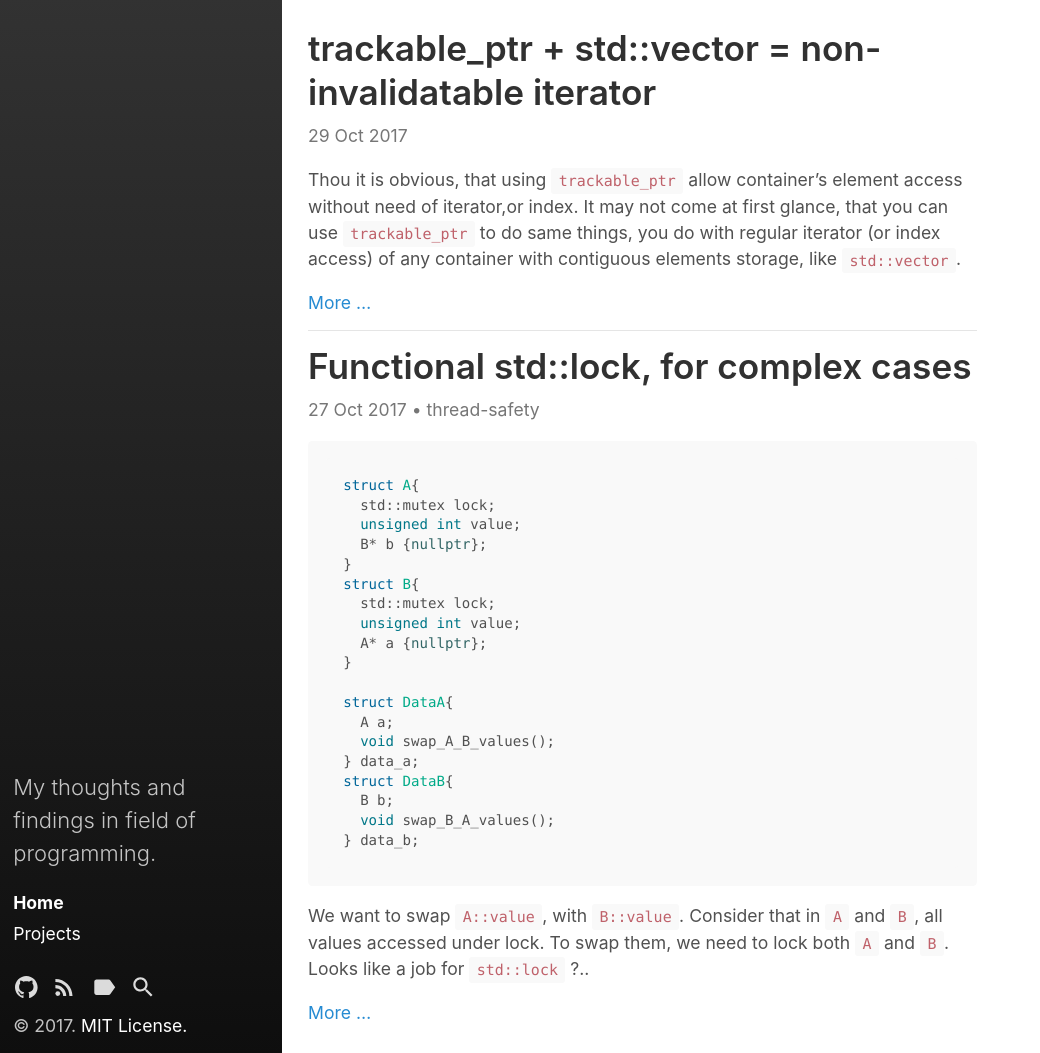
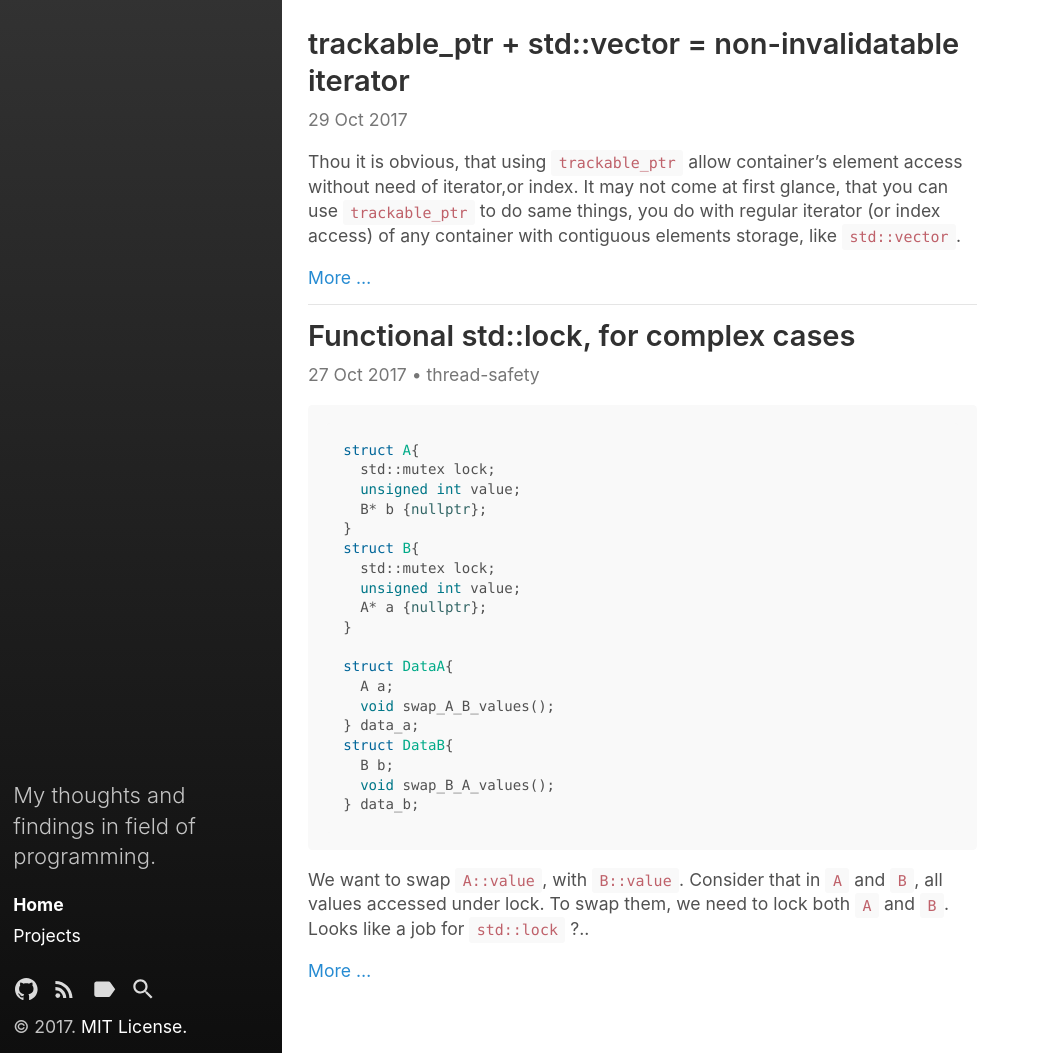
Before and after one commit to tower120/tower120.github.io, a Jekyll site: the page built from index.html, in a window 1280 px wide. Shown: the whole page, without its empty margins (0-1040 px from the left). Built offline with Jekyll 4.4.1, drawn with Linux system fonts in a browser that asks for light colours; the list of posts is cut into pages by our own code.

Commit message:
style update

```diff
--- a/_sass/hydeout/_posts.scss
+++ b/_sass/hydeout/_posts.scss
@@ -34,7 +34,7 @@ article + *, .post-body ~ section {
 
 // h1-size h2
 h2.post-title, h2.page-title {
-  font-size: 2rem;
+  font-size: 1.65rem;
 }
 
 // Meta data line below post title
--- a/_sass/hydeout/_variables.scss
+++ b/_sass/hydeout/_variables.scss
@@ -15,7 +15,7 @@ $brown: #8f5536 !default;
 
 $root-font-family: -apple-system, BlinkMacSystemFont, "Segoe UI", "Roboto", "Oxygen", "Ubuntu", "Cantarell", "Fira Sans", "Droid Sans", "Helvetica Neue", Arial, sans-serif !default;
 $root-font-size: 1rem !default;
-$root-line-height: 1.5 !default;
+$root-line-height: 1.4 !default;
 
 $body-color: $gray-5 !default;
 $body-muted: $gray-4 !default;
```
